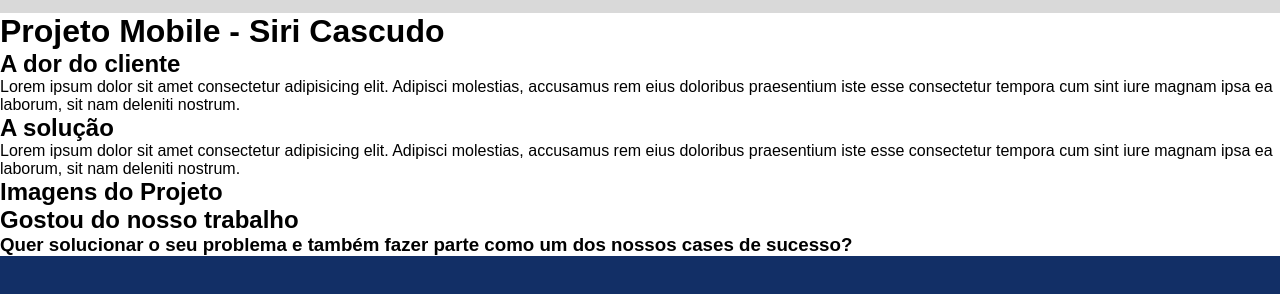
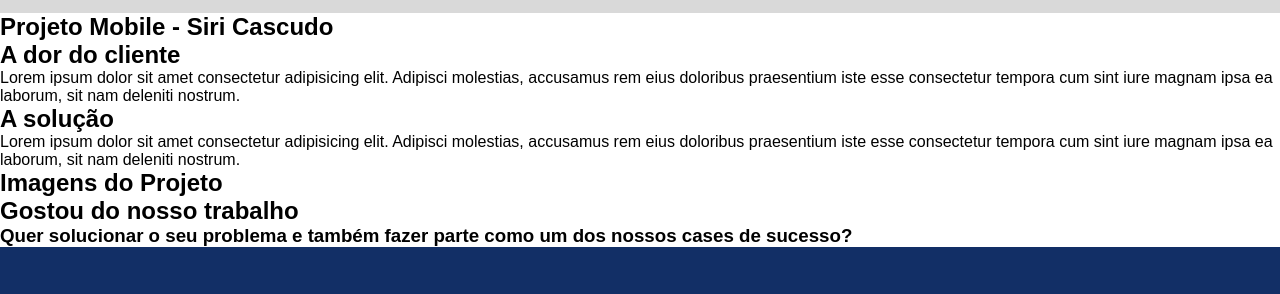
Before and after one commit to Heitor65/site-vanila-front-end, a plain HTML site: page case-aberto.html in a window 1280 px wide. Shown: the part 89-383 px from the top of the page. Drawn offline with Linux system fonts and the light colour scheme.

Commit message:
cases-abertos html concertado

```diff
--- a/case-aberto.html
+++ b/case-aberto.html
@@ -8,7 +8,6 @@
     <link rel="stylesheet" href="style/style.css">
     <link rel="stylesheet" href="style/cases-abertos.css">
 </head>
-
 <body>
     <header>
         <section class="header-container">
@@ -26,35 +25,30 @@
             </nav>
         </section>
     </header>
-
     <main>
-        <div>
+        <section>
             <h1>Projeto Mobile
                 -
                 Siri Cascudo
             </h1>
-        </div>
-
-        <div>
+        </section>
+        <section>
             <h2>A dor do cliente</h2>
             <p>Lorem ipsum dolor sit amet consectetur adipisicing elit. Adipisci molestias, accusamus rem eius doloribus
                 praesentium iste esse consectetur tempora cum sint iure magnam ipsa ea laborum, sit nam deleniti
                 nostrum.</p>
-
             <h2>A solução</h2>
             <p>Lorem ipsum dolor sit amet consectetur adipisicing elit. Adipisci molestias, accusamus rem eius doloribus
                 praesentium iste esse consectetur tempora cum sint iure magnam ipsa ea laborum, sit nam deleniti
                 nostrum.</p>
-
+        </section>
+        <section>
             <h2>Imagens do Projeto</h2>
-        </div>
-
-        <div>
-            <h2>Gostou do nosso trabalho</h2>
-            <h3>Quer solucionar o seu problema e também fazer parte como um dos nossos cases de sucesso?</h3>
-        </div>
-
-
+            <div>
+                <h2>Gostou do nosso trabalho</h2>
+                <h3>Quer solucionar o seu problema e também fazer parte como um dos nossos cases de sucesso?</h3>
+            </div>
+        </section>
     </main>
 
     <footer>
```
